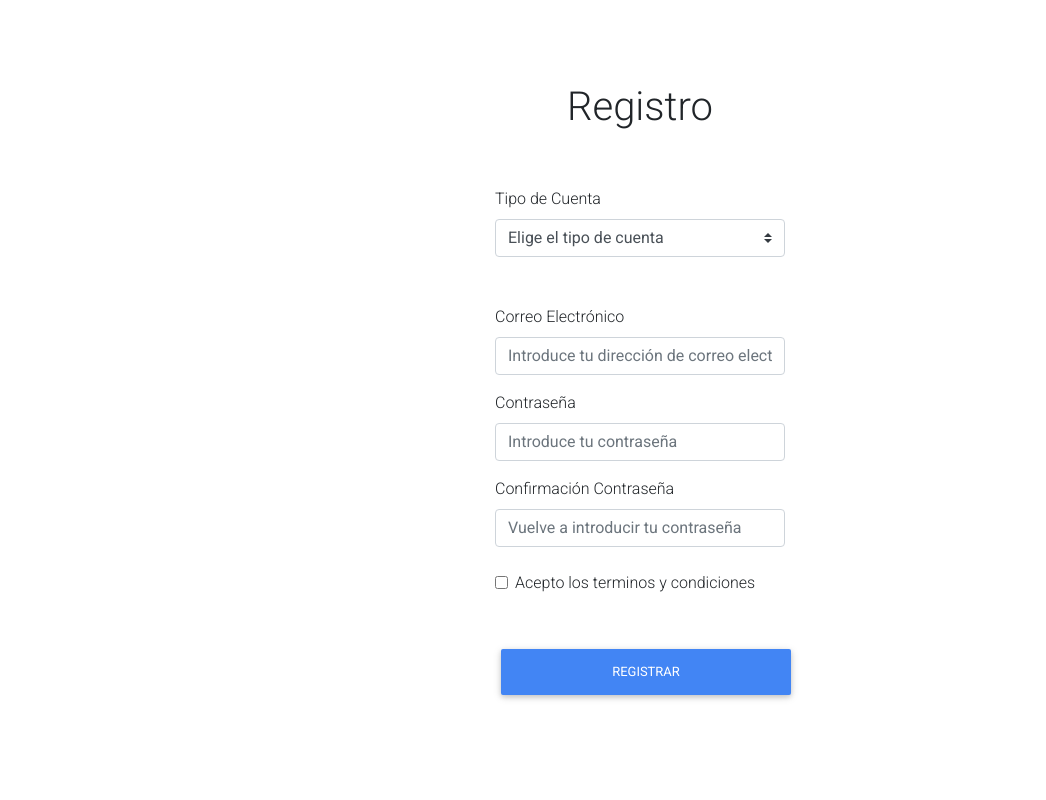
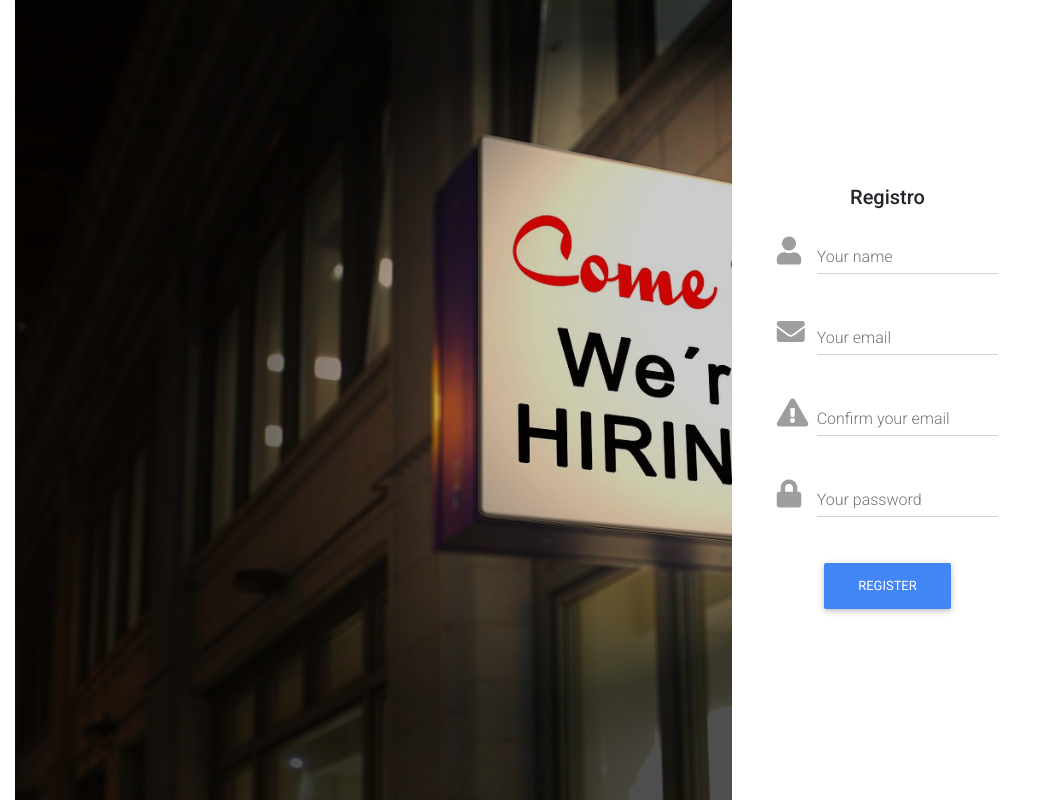
Before and after one commit to jvegaf/LagunaLink-fe, a React (Create React App) app: page /signup in a window 1280 px wide. Shown: the whole page, without its empty margins (0-1046 px from the left). Built offline with nearby package versions, Linux system fonts and the light colour scheme.

Commit message:
comenzando con el componente de registro de usuario
Signed-off-by: Jose <josevega234@gmail.com>

```diff
--- a/src/components/SignIn/Signin.jsx
+++ b/src/components/SignIn/Signin.jsx
@@ -6,7 +6,9 @@ import {
   MDBCol,
   MDBRow,
   MDBInput,
-  MDBBtn
+  MDBBtn,
+  MDBLink,
+  MDBTypography
 } from 'mdbreact'
 import { ModalView } from '../ModalView'
 
@@ -61,19 +63,24 @@ export function SignInComponent () {
       {modal.open && <ModalView open={modal.open} body={modal.body} />}
       <MDBRow className="justify-content-center">
         <MDBCol md="7" sm="12">
+          <MDBTypography tag="h2" className="text-center mb-5">
+            Iniciar Sesión
+          </MDBTypography>
           <form onSubmit={onSubmit}>
-            <p className="h5 text-center mb-4">Sign in</p>
             <div className="grey-text">
-              <MDBInput label="Correo Electronico" name="email" icon="envelope" group type="email" validate
+              <MDBInput className="mt-5" label="Correo Electronico" name="email" icon="envelope" group type="email" validate
                 error="wrong" onChange={handleInputChange}
                 success="right" />
               <MDBInput label="Contraseña" name="password"
               onChange={handleInputChange} icon="lock" group type="password" validate />
             </div>
             <div className="text-center">
-              <MDBBtn type="submit">Login</MDBBtn>
+              <MDBBtn type="submit">Entrar</MDBBtn>
             </div>
           </form>
+          <MDBRow className='justify-content-end mt-4'>
+            <MDBLink to="/signup">¿No tienes una cuenta? Registrate</MDBLink>
+          </MDBRow>
         </MDBCol>
       </MDBRow>
     </MDBContainer>
--- a/src/components/SignUp/SignUp.jsx
+++ b/src/components/SignUp/SignUp.jsx
@@ -1,125 +1,170 @@
 import React, { useState } from 'react'
-import { useForm } from 'react-hook-form'
 import { useHistory } from 'react-router-dom'
 import { useUser } from '../../hooks/useUser'
 import { ModalView } from '../ModalView'
+import {
+  MDBContainer,
+  MDBRow,
+  MDBCol,
+  MDBBtn,
+  MDBInput
+} from 'mdbreact'
 
 export const SignUp = () => {
   const history = useHistory()
-  const { resetStatus, signUp } = useUser()
-  const { register, getValues, errors, handleSubmit } = useForm()
-  const [modalShow, setModalShow] = useState({
-    show: false,
-    message: ''
+  const { setStatus, signUp } = useUser()
+  const [data, setData] = useState({
+    role: '',
+    email: '',
+    password: ''
   })
-  const onSubmit = (data, e) => {
-    resetStatus()
+
+  const [modal, setModal] = useState({
+    open: false,
+    body: ''
+  })
+
+  const handleInputChange = (event) => {
+    setData({
+      ...data,
+      [event.target.name]: event.target.value
+    })
+  }
+
+  const onSubmit = (e) => {
+    e.preventDefault()
+    setModal({ open: false, body: '' })
+    setStatus(0)
     signUp(data)
       .then(status => {
         if (status === 201) {
-          setModalShow({ show: true, message: 'Email de confirmacion enviado. Mira en tu buzon' })
+          setModal({ open: true, body: 'Email de confirmacion enviado. Mira en tu buzon' })
         }
 
         if (status === 430) {
-          setModalShow({ show: true, message: 'El Email ya estaba registrado. Ingresa en tu cuenta' })
+          setModal({ open: true, body: 'El Email ya estaba registrado. Ingresa en tu cuenta' })
         }
       }).catch(e => console.log(e))
   }
 
   return (
-    <div className="col-md-3 m-auto">
-      <ModalView show={modalShow.show} message={modalShow.message} onHide={() =>
-        history.push('/signin')}/>
-      <div className="row justify-content-center">
-        <h1>Registro</h1>
-      </div>
-      <form onSubmit={handleSubmit(onSubmit)}>
-        <div className="form-group mt-5">
-          <label htmlFor="role">Tipo de Cuenta</label>
-          <select
-            name="role"
-            ref={register({
-              required: 'Debes elegir entre Estudiante o Empresa'
-            })}
-            className="custom-select"
-          >
-            <option value="">Elige el tipo de cuenta</option>
-            <option value="ROLE_STUDENT">Estudiante</option>
-            <option value="ROLE_COMPANY">Empresa</option>
-          </select>
-          {errors.role && <p style={{ color: 'red' }}>{errors.role.message}</p>}
+    <MDBContainer>
+  <MDBRow>
+    <MDBCol md="6">
+      <form>
+        <p className="h5 text-center mb-4">Registro</p>
+        <div className="grey-text">
+          <MDBInput label="Your name" icon="user" group type="text" validate error="wrong"
+            success="right" />
+          <MDBInput label="Your email" icon="envelope" group type="email" validate error="wrong"
+            success="right" />
+          <MDBInput label="Confirm your email" icon="exclamation-triangle" group type="text" validate
+            error="wrong" success="right" />
+          <MDBInput label="Your password" icon="lock" group type="password" validate />
         </div>
-        <div className="form-group mt-5">
-          <label htmlFor="email">Correo Electrónico</label>
-          <input
-            type="email"
-            name="email"
-            className="form-control"
-            ref={register({ required: 'La dirección de correo es necesaria' })}
-            placeholder="Introduce tu dirección de correo electrónico"
-          />
-          {errors.email && (
-            <p style={{ color: 'red' }}>{errors.email.message}</p>
-          )}
-        </div>
-        <div className="form-group">
-          <label htmlFor="password">Contraseña</label>
-          <input
-            type="password"
-            name="password"
-            className="form-control"
-            ref={register({ required: 'La contraseña es necesaria' })}
-            placeholder="Introduce tu contraseña"
-          />
-          {errors.password && (
-            <p style={{ color: 'red' }}>{errors.password.message}</p>
-          )}
-        </div>
-        <div className="form-group">
-          <label htmlFor="passwordConfirmation">Confirmación Contraseña</label>
-          <input
-            type="password"
-            name="passwordConfirmation"
-            className="form-control"
-            placeholder="Vuelve a introducir tu contraseña"
-            ref={register({
-              required: 'Por favor, vuelve a introducir tu contraseña ',
-              validate: {
-                matchesPreviousPassword: (value) => {
-                  const { password } = getValues()
-                  return password === value || 'contraseñas no coinciden'
-                }
-              }
-            })}
-          />
-          {errors.passwordConfirmation && (
-            <p style={{ color: 'red' }}>
-              {errors.passwordConfirmation.message}
-            </p>
-          )}
-        </div>
-        <div className="form-group mb-5 mt-4">
-          <div className="form-check">
-            <input
-              type="checkbox"
-              name="agreement"
-              className="form-check-input"
-              ref={register({ required: 'Es necesaria la confirmacion' })}
-            />
-            <label className="form-check-label" htmlFor="remember">
-              Acepto los terminos y condiciones
-            </label>
-          </div>
-          {errors.agreement && (
-            <p style={{ color: 'red' }}>{errors.agreement.message}</p>
-          )}
-        </div>
-        <div className="form-group">
-          <button type="submit" className="btn btn-primary w-100">
-            Registrar
-          </button>
+        <div className="text-center">
+          <MDBBtn color="primary">Register</MDBBtn>
         </div>
       </form>
-    </div>
+    </MDBCol>
+  </MDBRow>
+</MDBContainer>
   )
+
+  // return (
+  //   <div className="col-md-3 m-auto">
+  //     <ModalView show={modalShow.show} message={modalShow.message} onHide={() =>
+  //       history.push('/signin')}/>
+  //     <div className="row justify-content-center">
+  //       <h1>Registro</h1>
+  //     </div>
+  //     <form onSubmit={handleSubmit(onSubmit)}>
+  //       <div className="form-group mt-5">
+  //         <label htmlFor="role">Tipo de Cuenta</label>
+  //         <select
+  //           name="role"
+  //           ref={register({
+  //             required: 'Debes elegir entre Estudiante o Empresa'
+  //           })}
+  //           className="custom-select"
+  //         >
+  //           <option value="">Elige el tipo de cuenta</option>
+  //           <option value="ROLE_STUDENT">Estudiante</option>
+  //           <option value="ROLE_COMPANY">Empresa</option>
+  //         </select>
+  //         {errors.role && <p style={{ color: 'red' }}>{errors.role.message}</p>}
+  //       </div>
+  //       <div className="form-group mt-5">
+  //         <label htmlFor="email">Correo Electrónico</label>
+  //         <input
+  //           type="email"
+  //           name="email"
+  //           className="form-control"
+  //           ref={register({ required: 'La dirección de correo es necesaria' })}
+  //           placeholder="Introduce tu dirección de correo electrónico"
+  //         />
+  //         {errors.email && (
+  //           <p style={{ color: 'red' }}>{errors.email.message}</p>
+  //         )}
+  //       </div>
+  //       <div className="form-group">
+  //         <label htmlFor="password">Contraseña</label>
+  //         <input
+  //           type="password"
+  //           name="password"
+  //           className="form-control"
+  //           ref={register({ required: 'La contraseña es necesaria' })}
+  //           placeholder="Introduce tu contraseña"
+  //         />
+  //         {errors.password && (
+  //           <p style={{ color: 'red' }}>{errors.password.message}</p>
+  //         )}
+  //       </div>
+  //       <div className="form-group">
+  //         <label htmlFor="passwordConfirmation">Confirmación Contraseña</label>
+  //         <input
+  //           type="password"
+  //           name="passwordConfirmation"
+  //           className="form-control"
+  //           placeholder="Vuelve a introducir tu contraseña"
+  //           ref={register({
+  //             required: 'Por favor, vuelve a introducir tu contraseña ',
+  //             validate: {
+  //               matchesPreviousPassword: (value) => {
+  //                 const { password } = getValues()
+  //                 return password === value || 'contraseñas no coinciden'
+  //               }
+  //             }
+  //           })}
+  //         />
+  //         {errors.passwordConfirmation && (
+  //           <p style={{ color: 'red' }}>
+  //             {errors.passwordConfirmation.message}
+  //           </p>
+  //         )}
+  //       </div>
+  //       <div className="form-group mb-5 mt-4">
+  //         <div className="form-check">
+  //           <input
+  //             type="checkbox"
+  //             name="agreement"
+  //             className="form-check-input"
+  //             ref={register({ required: 'Es necesaria la confirmacion' })}
+  //           />
+  //           <label className="form-check-label" htmlFor="remember">
+  //             Acepto los terminos y condiciones
+  //           </label>
+  //         </div>
+  //         {errors.agreement && (
+  //           <p style={{ color: 'red' }}>{errors.agreement.message}</p>
+  //         )}
+  //       </div>
+  //       <div className="form-group">
+  //         <button type="submit" className="btn btn-primary w-100">
+  //           Registrar
+  //         </button>
+  //       </div>
+  //     </form>
+  //   </div>
+  // )
 }
--- a/src/pages/__shared__/styles.css
+++ b/src/pages/__shared__/styles.css
@@ -34,3 +34,15 @@ body {
   background-size: cover;
   background-color: #EDEDED;
 }
+
+.building-bg {
+  height: 100vh;
+  min-height: 500px;
+  background-image: url(../../assets/building.jpg);
+  filter: brightness(80%);
+  -webkit-filter: brightness(80%);
+  background-position: center center;
+  background-repeat: no-repeat;
+  background-attachment: inherit;
+  background-size: cover;
+}
--- a/src/pages/signUp/SignUpPage.jsx
+++ b/src/pages/signUp/SignUpPage.jsx
@@ -1,13 +1,19 @@
 import React from 'react'
 import { SignUp } from '../../components/SignUp/SignUp'
-import './signUp.css'
+import '../__shared__/styles.css'
+import { MDBBox, MDBCol, MDBContainer, MDBRow } from 'mdbreact'
 
 export const SignUpPage = () => {
   return (
-    <div className="row">
-      <div className="col-12 center">
-        <SignUp />
-      </div>
-    </div>
+    <MDBContainer fluid>
+      <MDBRow>
+        <MDBCol md="7" className="d-none d-md-block">
+          <MDBBox className="building-bg" />
+        </MDBCol>
+        <MDBCol md="5" sm="12" className="d-flex align-items-center">
+          <SignUp />
+        </MDBCol>
+      </MDBRow>
+    </MDBContainer>
   )
 }
--- a/src/pages/signUp/signUp.css
+++ /dev/null
@@ -1,6 +0,0 @@
-.center {
-  display: flex;
-  justify-content: center;
-  align-items: center;
-  height:100vh;
-}
```
